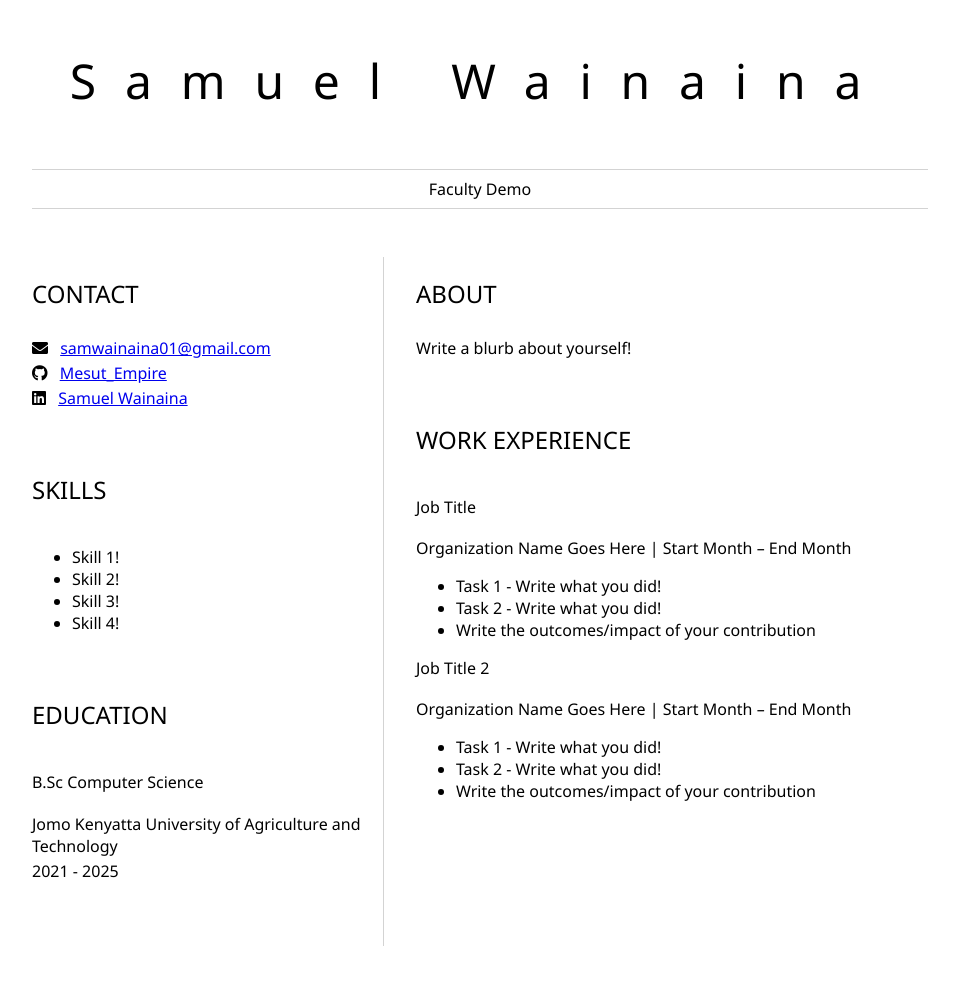
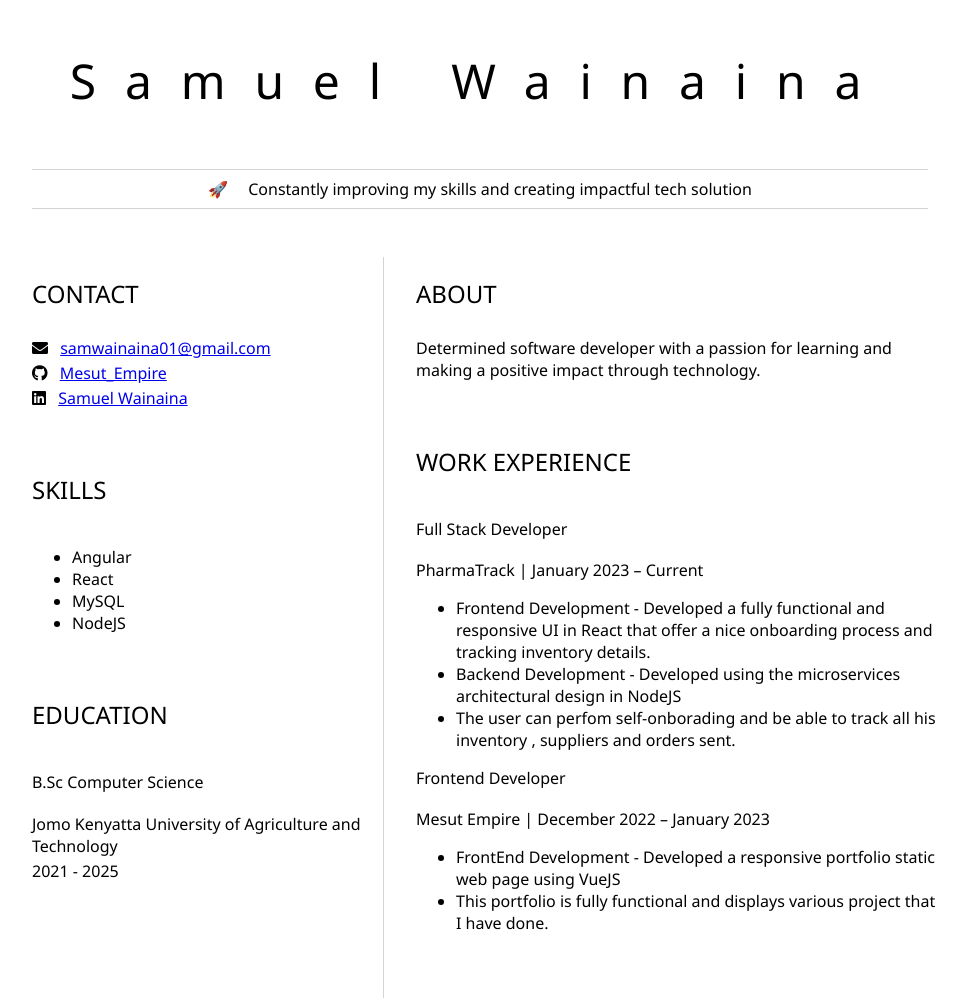
Before and after one commit to MesutEmpire/Resume, a plain HTML site: page index.html in a window 1280 px wide. Shown: the whole page, without its empty margins (160-1126 px from the left). Before the commit the page ends 946 px from the top, so only its background shows below. Drawn offline with Linux system fonts and the light colour scheme.

Commit message:
Add Work Details

```diff
--- a/index.html
+++ b/index.html
@@ -10,7 +10,7 @@
 			<!-- resume header with your name and title -->
 			<h1>Samuel Wainaina</h1>
 			<hr>
-			Faculty Demo
+           <span style="padding-right: 1rem;">🚀 </span>  Constantly improving my skills and creating impactful tech solution
 			<hr>
 		</header>
 		<main>
@@ -20,25 +20,25 @@
 					<!-- contact info including social media -->
                     <p>
                         <i class="fa fa-envelope" aria-hidden="true"></i>
-                        <a href="mailto:username@domain.top-level domain">samwainaina01@gmail.com</a>
+                        <a href="mailto:samwainaina01@gmail.com">samwainaina01@gmail.com</a>
                     </p>
                     <p>
                         <i class="fab fa-github" aria-hidden="true"></i>
-                        <a href="github.com/yourGitHubUsername">Mesut_Empire</a>
+                        <a href="github.com/MesutEmpire">Mesut_Empire</a>
                     </p>
                     <p>
                         <i class="fab fa-linkedin" aria-hidden="true"></i>
-                        <a href="linkedin.com/yourLinkedInUsername">Samuel Wainaina</a>
+                        <a href="linkedin.com/in/samuel-wainaina01">Samuel Wainaina</a>
                     </p>
 				</section>
 				<section>
 					<h2>SKILLS</h2>
 					<!-- your skills -->
                     <ul>
-                        <li>Skill 1!</li>
-                        <li>Skill 2!</li>
-                        <li>Skill 3!</li>
-                        <li>Skill 4!</li>
+                        <li>Angular</li>
+                        <li>React</li>
+                        <li>MySQL</li>
+                        <li>NodeJS </li>
                     </ul>
 				</section>
 				<section>
@@ -55,30 +55,29 @@
 				<section>
 					<h2>ABOUT</h2>
 					<!-- about you -->
-                    <p>Write a blurb about yourself!</p>
+                    <p>Determined software developer with a passion for learning and making a positive impact through technology.</p>
 				</section>
 				<section>
 					<h2>WORK EXPERIENCE</h2>
 					<!-- your work experience -->
-                    <h3>Job Title</h3>
+                    <h3>Full Stack Developer</h3>
                     <p>
-                        Organization Name Goes Here | Start Month – End Month
+                        PharmaTrack | January 2023 – Current
                     </p>
                     <ul>
-                            <li>Task 1 - Write what you did!</li>
-                            <li>Task 2 - Write what you did!</li>
-                            <li>Write the outcomes/impact of your contribution</li>
+                            <li>Frontend Development - Developed a fully functional and responsive UI in React that offer a nice onboarding process and tracking inventory details.</li>
+                            <li>Backend Development - Developed using the microservices architectural design in NodeJS</li>
+                            <li>The user can perfom self-onborading and be able to track all his inventory , suppliers and orders sent.</li>
 
                     </ul>
 
-                    <h3>Job Title 2</h3>
+                    <h3>Frontend Developer</h3>
                     <p>
-                        Organization Name Goes Here | Start Month – End Month
+                       Mesut Empire | December 2022 – January 2023
                     </p>
                     <ul>
-                            <li>Task 1 - Write what you did!</li>
-                            <li>Task 2 - Write what you did!</li>
-                            <li>Write the outcomes/impact of your contribution</li>
+                            <li>FrontEnd Development  - Developed a responsive portfolio static web page using VueJS </li>
+                            <li>This portfolio is fully functional and displays various project that I have done. </li>
 
                     </ul>
 				</section>
```
